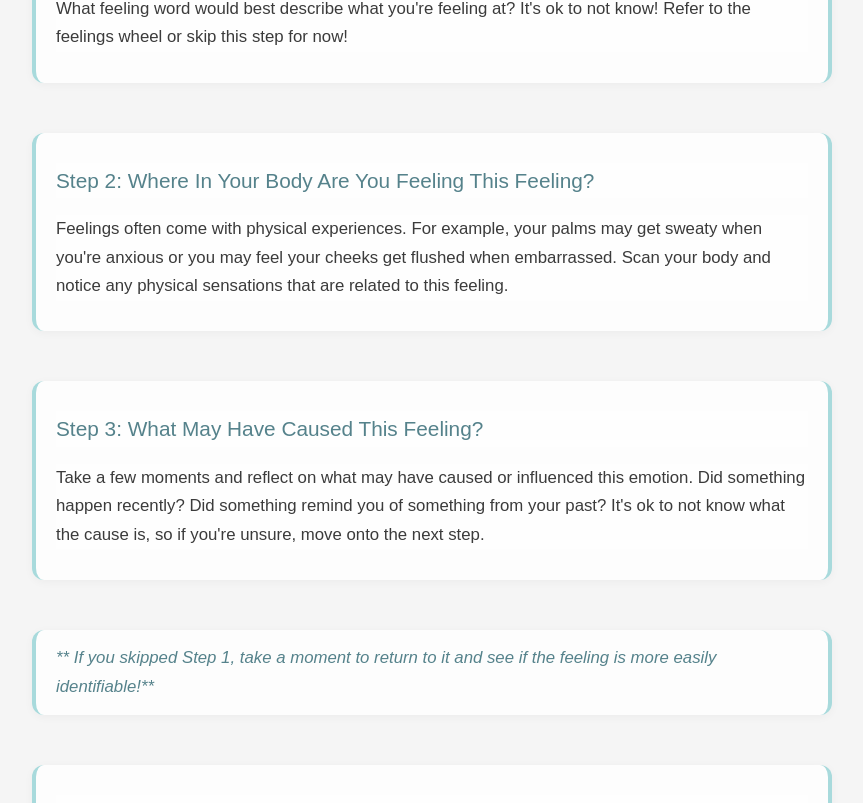
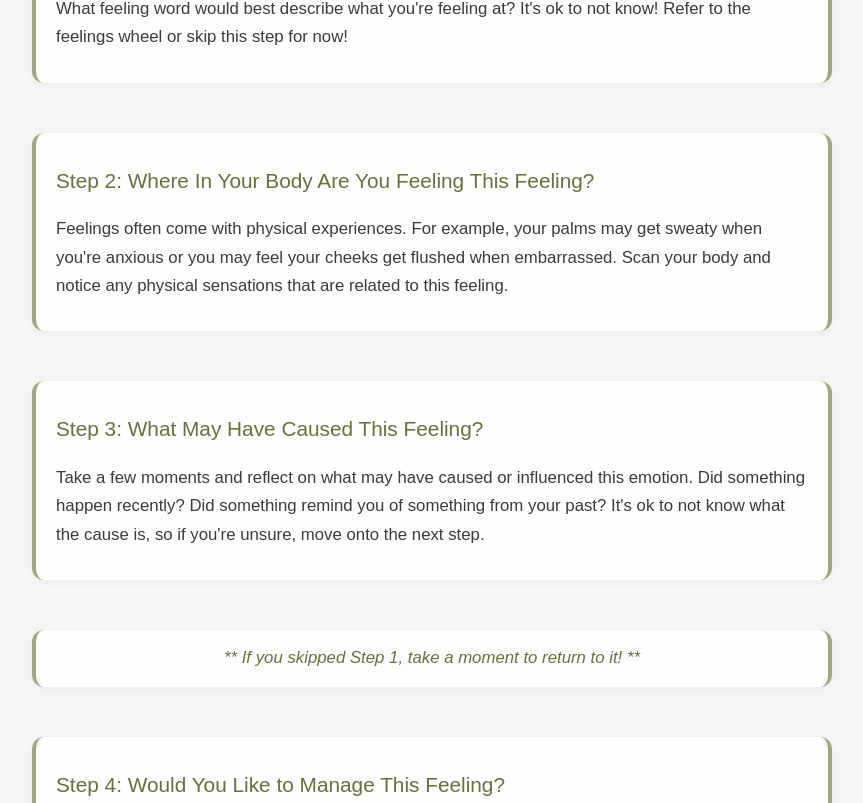
Before and after one commit to saramattina/feelings-wheel, a React (Vite) app: page /emotional-checkin in a window 1280 px wide. Shown: the part 292-1095 px from the top of the page, without its empty margins (208-1071 px from the left). Built offline with nearby package versions, Linux system fonts and the light colour scheme.

Commit message:
styling for emotional checkin

```diff
--- a/src/EmotionalCheckIn/EmotionalCheckIn.css
+++ b/src/EmotionalCheckIn/EmotionalCheckIn.css
@@ -16,14 +16,14 @@
 h1 {
   text-align: center;
   font-size: 2.6rem;
-  color: #305f72;
+  color: #69703e;;
   margin-bottom: 2.2rem;
   font-weight: 600;
   letter-spacing: 1px;
 }
 
 h3 {
-  color: #55828b;
+  color: #69703e;
   margin-top: 1rem;
   margin-bottom: 0.8rem;
   font-size: 1.3rem;
@@ -36,8 +36,8 @@ h3 {
 .step-skip {
   background-color: #ffffffcc;
   padding: 14px 20px;
-  border-left: 4px solid #a8dadc;
-  border-right: 4px solid #a8dadc;
+  border-left: 4px solid #A2A77F;
+  border-right: 4px solid #A2A77F;
   border-radius: 12px;
   font-size: 1.05rem;
   line-height: 1.7;
@@ -59,7 +59,8 @@ p {
 
 .step-skip {
   font-style: italic;
-  color: #55828b;
+  color: #69703e;
+  text-align: center;
 }
 
 /* Animation for smooth loading */
--- a/src/EmotionalCheckIn/EmotionalCheckIn.jsx
+++ b/src/EmotionalCheckIn/EmotionalCheckIn.jsx
@@ -36,8 +36,7 @@ function EmotionalCheckIn() {
 
 
         <p className="step-skip">
-          ** If you skipped Step 1, take a moment to return to it and see if the
-          feeling is more easily identifiable!**
+          ** If you skipped Step 1, take a moment to return to it! **
         </p>
 
          <div className="step">
```
